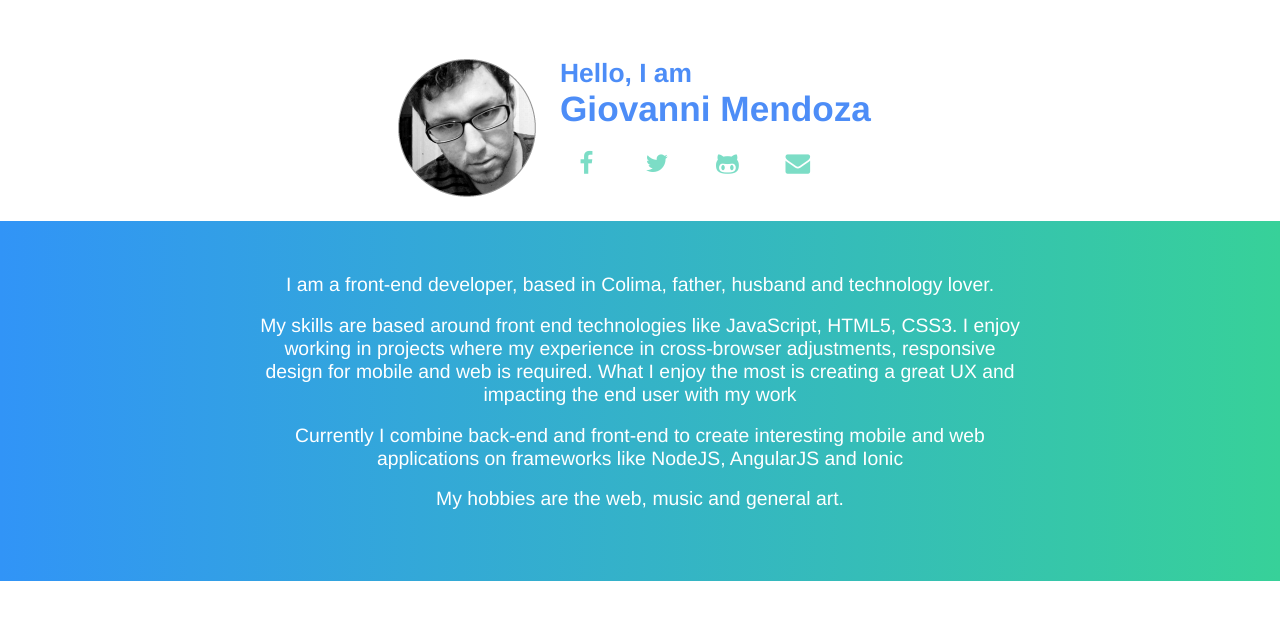
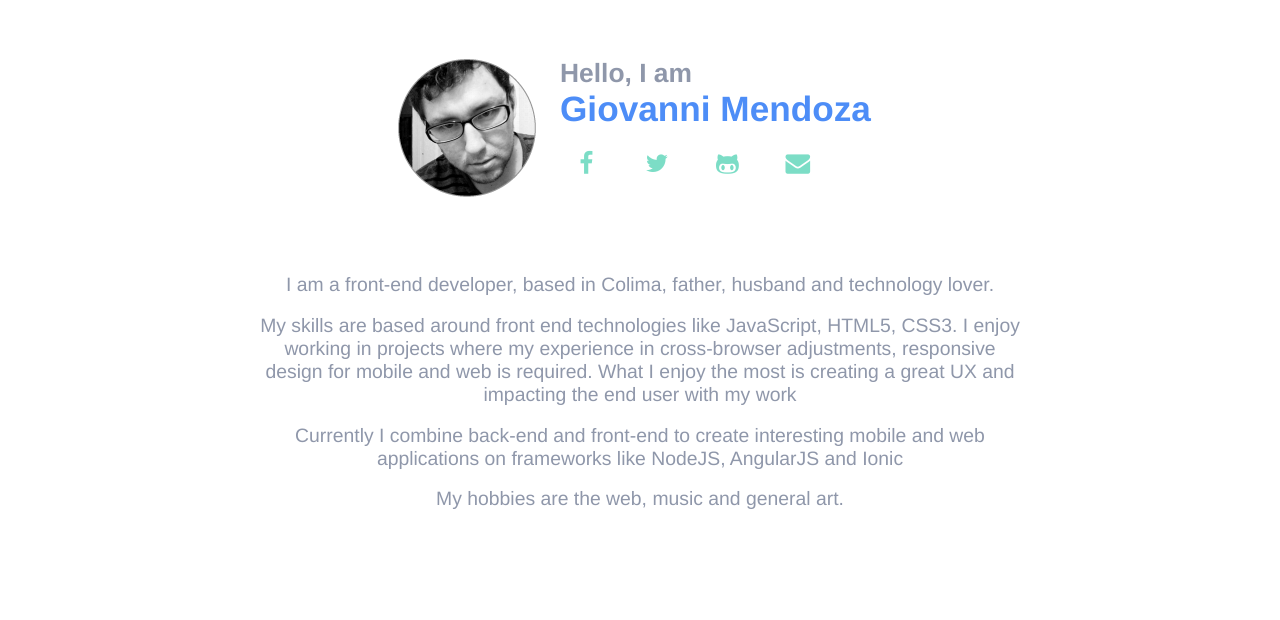
Before and after one commit to mendozagioo/mendozagioo.github.io, a Jekyll site: the page built from index.html, in a window 1280 px wide. Shown: the top 620 px of the page. Built offline with Jekyll 4.4.1, drawn with Linux system fonts in a browser that asks for light colours; nearby versions of some CDN libraries; some web fonts are replaced.

Commit message:
Styles modified and google analytics added

```diff
--- a/_includes/head.html
+++ b/_includes/head.html
@@ -4,7 +4,9 @@
   <meta name="viewport" content="width=device-width, initial-scale=1">
 
   <title>{% if page.title %}{{ page.title }}{% else %}{{ site.title }}{% endif %}</title>
+  <meta name="author" content="Giovanni Mendoza" />
   <meta name="description" content="{% if page.excerpt %}{{ page.excerpt | strip_html | strip_newlines | truncate: 160 }}{% else %}{{ site.description }}{% endif %}">
+  <meta name="keywords" content="Giovanni Mendoza,mendozagioo,developers en colima,desarrollo web en colima,desarrolladores colimenses,javascript en colima,desarrolladores javascript" />
 
   <link rel="apple-touch-icon" sizes="57x57" href="/images/favicon/apple-touch-icon-57x57.png"/>
   <link rel="apple-touch-icon" sizes="60x60" href="/images/favicon/apple-touch-icon-60x60.png"/>
--- a/_sass/_variables.scss
+++ b/_sass/_variables.scss
@@ -4,6 +4,6 @@
 
 $clear: #fff;
 $dark: #000;
-$text-color: #666;
+$text-color: #8f97aa;
 $header-color: #4d8df7;
 $link-color: #7cddc6;
--- a/_sass/ui/_grid.scss
+++ b/_sass/ui/_grid.scss
@@ -12,11 +12,14 @@
 
 .name {
   h1 { margin-bottom: .5rem; }
-  h3 { margin: 0; }
+  h3 {
+    color: $text-color;
+    margin: 0;
+  }
 }
 
 .description {
-  color: $clear;
+  color: $text-color;
 
   .center-col {
     padding: 3rem 1rem;
@@ -38,17 +41,6 @@
     width: 60%;
     text-align: left;
   }
-
-  .description {
-    background: #4d8ef7;
-    background: -moz-linear-gradient(left, #4d8ef7 0%, #3194f7 0%, #37d199 100%);
-    background: -webkit-gradient(left top, right top, color-stop(0%, #4d8ef7), color-stop(0%, #3194f7), color-stop(100%, #37d199));
-    background: -webkit-linear-gradient(left, #4d8ef7 0%, #3194f7 0%, #37d199 100%);
-    background: -o-linear-gradient(left, #4d8ef7 0%, #3194f7 0%, #37d199 100%);
-    background: -ms-linear-gradient(left, #4d8ef7 0%, #3194f7 0%, #37d199 100%);
-    background: linear-gradient(to right, #4d8ef7 0%, #3194f7 0%, #37d199 100%);
-    filter: progid:DXImageTransform.Microsoft.gradient( startColorstr='#4d8ef7', endColorstr='#37d199', GradientType=1 );
-  }
 }
 
 @media (min-width: 601px) and (max-width: 800px) {
@@ -69,14 +61,6 @@
 
   .description {
     padding: 0 2rem;
-    background: #4d8ef7;
-    background: -moz-linear-gradient(left, #4d8ef7 0%, #3194f7 0%, #37d199 100%);
-    background: -webkit-gradient(left top, right top, color-stop(0%, #4d8ef7), color-stop(0%, #3194f7), color-stop(100%, #37d199));
-    background: -webkit-linear-gradient(left, #4d8ef7 0%, #3194f7 0%, #37d199 100%);
-    background: -o-linear-gradient(left, #4d8ef7 0%, #3194f7 0%, #37d199 100%);
-    background: -ms-linear-gradient(left, #4d8ef7 0%, #3194f7 0%, #37d199 100%);
-    background: linear-gradient(to right, #4d8ef7 0%, #3194f7 0%, #37d199 100%);
-    filter: progid:DXImageTransform.Microsoft.gradient( startColorstr='#4d8ef7', endColorstr='#37d199', GradientType=1 );
   }
 }
 
@@ -101,13 +85,5 @@
 
   .description {
     padding: 0 2rem;
-    background: #4d8ef7;
-    background: -moz-linear-gradient(top, #4d8ef7 0%, #3194f7 0%, #37d199 100%);
-    background: -webkit-gradient(left top, left bottom, color-stop(0%, #4d8ef7), color-stop(0%, #3194f7), color-stop(100%, #37d199));
-    background: -webkit-linear-gradient(top, #4d8ef7 0%, #3194f7 0%, #37d199 100%);
-    background: -o-linear-gradient(top, #4d8ef7 0%, #3194f7 0%, #37d199 100%);
-    background: -ms-linear-gradient(top, #4d8ef7 0%, #3194f7 0%, #37d199 100%);
-    background: linear-gradient(to bottom, #4d8ef7 0%, #3194f7 0%, #37d199 100%);
-    filter: progid:DXImageTransform.Microsoft.gradient( startColorstr='#4d8ef7', endColorstr='#37d199', GradientType=0 );
   }
 }
```
Also changed, not shown: other parts of _includes/head.html (+9 -0 lines), 3 other files.
